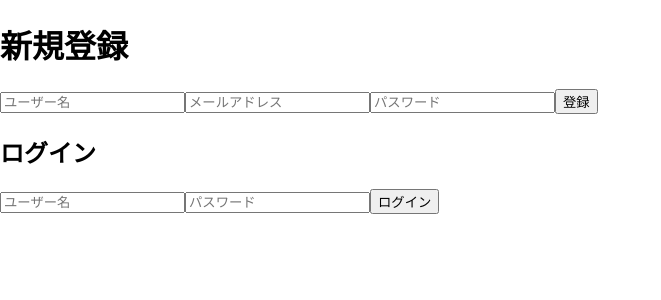
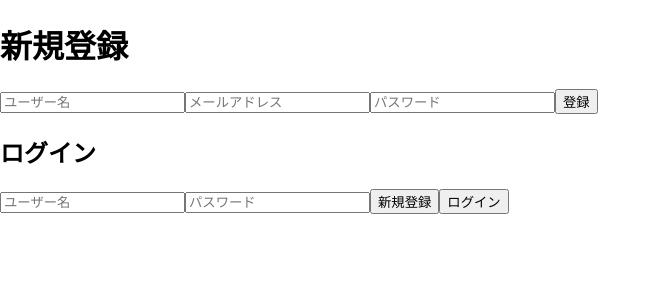
Before and after one commit to yasuo-xyz/guru-pukeiziban, a React (Create React App) app: page / in a window 1280 px wide. Shown: the top 300 px of the page, without its empty margins (0-661 px from the left). Built offline with nearby package versions, Linux system fonts and the light colour scheme.

Commit message:
ログイン機能に新規登録ボタンを追加

```diff
--- a/src/LoginForm.tsx
+++ b/src/LoginForm.tsx
@@ -60,6 +60,7 @@ const LoginForm: React.FC<LoginFormProps> = ({ onSubmit }) => {
           value={password}
           onChange={(e) => setPassword(e.target.value)}
         />
+        <button>新規登録</button>
         <button type="submit">ログイン</button>
       </form>
     </div>
```
